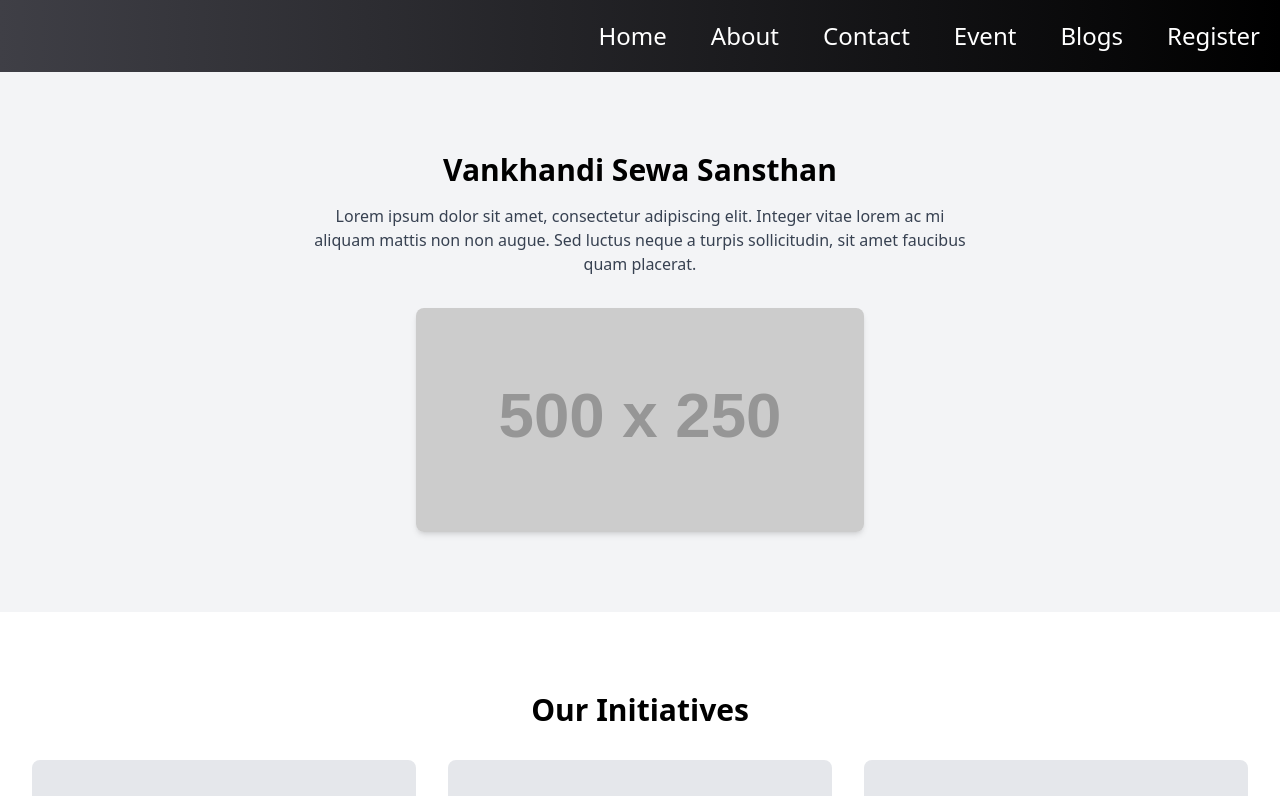
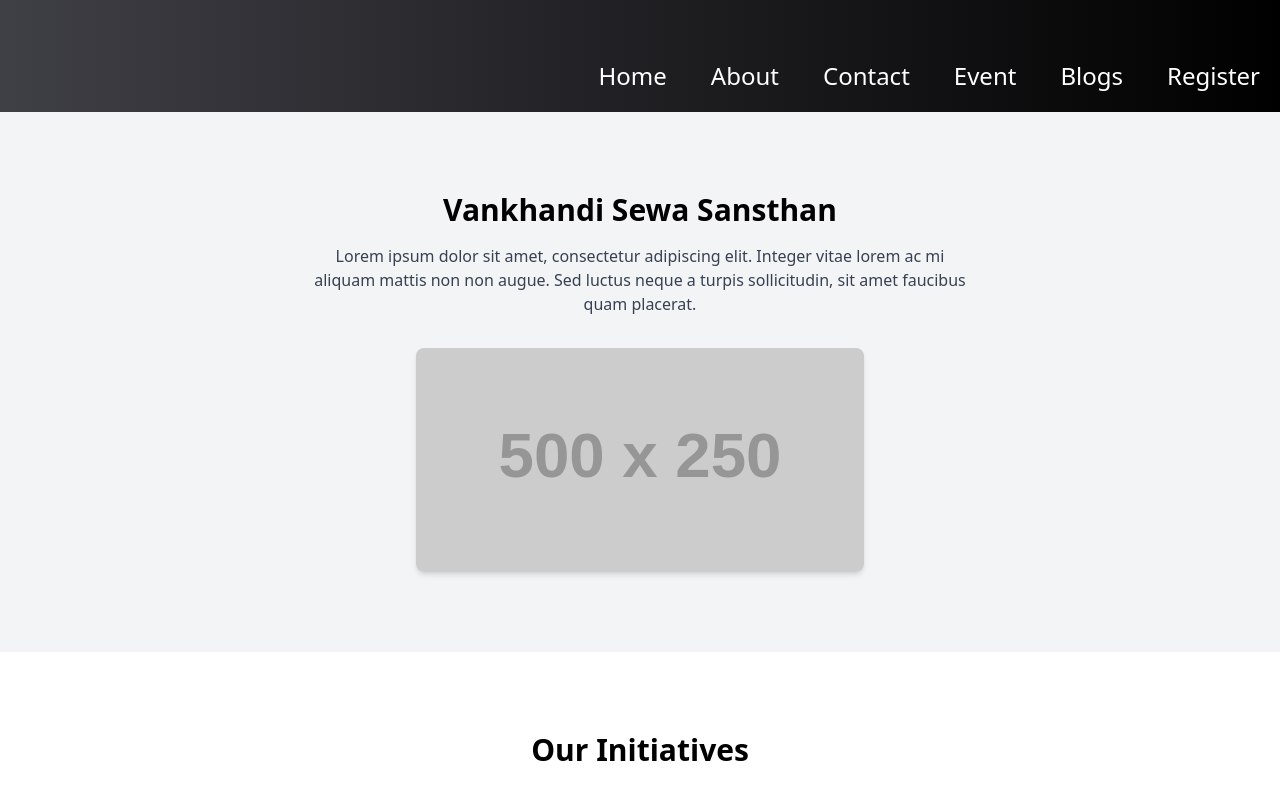
Before and after one commit to SSexpl/NGO_frontend, a React (Create React App) app: page / in a window 1280 px wide. Shown: the top 796 px of the page. Built offline with nearby package versions, Linux system fonts and the light colour scheme.

Commit message:
nav update

```diff
--- a/src/components/Navbar.jsx
+++ b/src/components/Navbar.jsx
@@ -1,74 +1,82 @@
 import React, { useEffect, useState } from 'react';
-import {
-    Link, useNavigate
-} from 'react-router-dom';
+import { Link, useNavigate } from 'react-router-dom';
 
-const Navbar= ()=>
-{
-   const [isuser,setUser]=useState(false);
-   const navigate=useNavigate();
-   useEffect(()=>{
-    setter();
- },[]);
-//   useEffect(()=>{
-//     Navbar();
-//   },[isuser]);
-   const setter=async ()=>
-   {
-    const user=await localStorage.getItem("user");
-    if(user)
-    setUser(true);
-    else
-    setUser(false);
-   }
-   const logout=async()=>
-   {
-    console.log("clearing");
+const Navbar = () => {
+  const [isUser, setUser] = useState(false);
+  const [showMenu, setShowMenu] = useState(false);
+  const navigate = useNavigate();
+
+  useEffect(() => {
+    checkUser();
+  }, []);
+
+  const checkUser = async () => {
+    const user = await localStorage.getItem('user');
+    setUser(user ? true : false);
+  };
+
+  const logout = async () => {
+    console.log('Clearing localStorage');
     localStorage.clear();
     setUser(false);
     navigate('/');
-   }
-    return(
+  };
 
+  const toggleMenu = () => {
+    setShowMenu(!showMenu);
+  };
+
+  return (
     <div className="nav">
+      {/* Navigation button for small screens */}
+      <div className='bg-gradient-to-r from-zinc-700 to-black p-5'>
+      <button
+        className="md:hidden  text-white hover:cursor-pointer"
+        onClick={toggleMenu}
+        aria-label="Toggle Menu"
+      >
+        ☰
+      </button>
+      </div>
 
-                <ul className="flex md:flex-row  flex-col items-center  md:inline-flex w-full md:items-center md:justify-end justify-center gap-6 p-x-5 space-x-5 justify-end p-5  text-2xl bg-gradient-to-r from-zinc-700 to-black text-white hover:cursor-pointer top-[100%] md:visible">
-                    <li className="hover:border-b-2 border-indigo-500 md:block ${show}">
-                       <Link to="/"> Home </Link>
+      {/* Navigation links */}
+      <ul
+        className={`${
+          showMenu ? 'block' : 'hidden'
+        } md:flex md:flex-row flex-col items-center md:inline-flex w-full md:items-center md:justify-end justify-center gap-6 p-x-5 space-x-5 justify-end p-5 text-2xl bg-gradient-to-r from-zinc-700 to-black text-white hover:cursor-pointer top-[100%] md:visible transition-all duration-500 ease-out`}
+      >
+        <li className="hover:border-b-2 border-indigo-500 md:block">
+          <Link to="/">Home</Link>
         </li>
-                    <li className="hover:border-b-2 border-indigo-500 md:block ">
-                    <Link to="/about"> About </Link>
+        <li className="hover:border-b-2 border-indigo-500 md:block">
+          <Link to="/about">About</Link>
         </li>
-                    <li className="hover:border-b-2 border-indigo-500 md:block ">
-                    <Link to="/contact"> Contact </Link>
+        <li className="hover:border-b-2 border-indigo-500 md:block">
+          <Link to="/contact">Contact</Link>
         </li>
-                    <li className="hover:border-b-2 border-indigo-500 md: block">
-                    <Link to="/event"> Event </Link>
+        <li className="hover:border-b-2 border-indigo-500 md:block">
+          <Link to="/event">Event</Link>
         </li>
-                    <li className="hover:border-b-2 border-indigo-500 md: block">
-                    <Link to="/blog"> Blogs</Link>
+        <li className="hover:border-b-2 border-indigo-500 md:block">
+          <Link to="/blog">Blogs</Link>
         </li>
-                    {
-                        isuser?(
+        {isUser ? (
           <>
             <li className="hover:border-b-2 border-indigo-500 md:block">
-                            <Link to="/profile"> Profile </Link>
+              <Link to="/profile">Profile</Link>
             </li>
-                    <li className="hover:border-b-2 border-indigo-500 md: block">
-                    < Link onClick={logout} to="/signup" > Logout </Link>
+            <li className="hover:border-b-2 border-indigo-500 md:block">
+              <button onClick={logout}>Logout</button>
             </li>
           </>
-                        ):(
-                    <li className="hover:border-b-2 border-indigo-500 md: block">
-                    <Link to="/register"> Register </Link>
+        ) : (
+          <li className="hover:border-b-2 border-indigo-500 md:block">
+            <Link to="/register">Register</Link>
           </li>
-                        )
-                    }
-
+        )}
       </ul>
     </div>
+  );
+};
 
-
-    );
-}
 export default Navbar;
```
Lines whose indentation alone changed are shown as unchanged.
